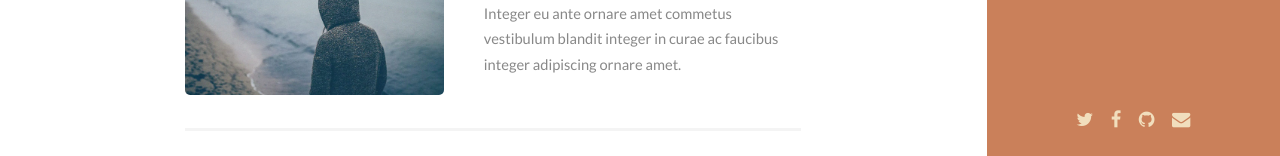
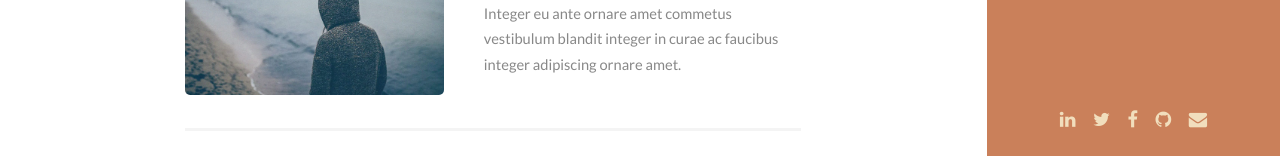
Before and after one commit to tim-durrant/timdurrant.com, a Jekyll site: the page built from index.html, in a window 1280 px wide and 900 px high, scrolled down 594 px. Shown: the part 744-900 px from the top of the window. Built offline with Jekyll 4.4.1, drawn with Linux system fonts in a browser that asks for light colours.

Commit message:
Update social.html

```diff
--- a/_includes/social.html
+++ b/_includes/social.html
@@ -1,4 +1,5 @@
       	<ul class="icons">
+		<li><a href="http://linkedin.com/{{ site.linkedin_username }}#" class="icon fa-linkedin"><span class="label">LinkedIn</span></a></li>
       		<li><a href="http://twitter.com/{{ site.twitter_username }}#" class="icon fa-twitter"><span class="label">Twitter</span></a></li>
                 <li><a href="http://facebook.com/{{ site.facebook_username }}#" class="icon fa-facebook"><span class="label">Facebook</span></a></li>
                 <li><a href="http://github.com/{{ site.github_username }}" class="icon fa-github"><span class="label">Github</span></a></li>
```
